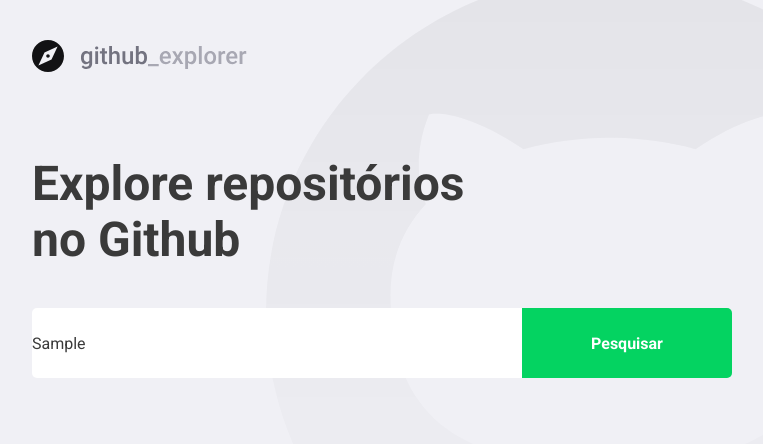
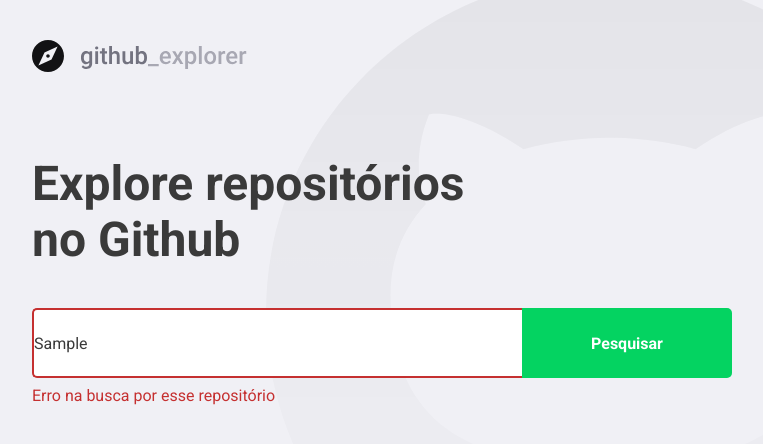
Before and after one commit to lopes-guilhermes/github-explorer, a React (Create React App) app: page / in a window 1280 px wide. Both pictures are taken after typing "Sample" into the empty fields and a click on the button "Pesquisar". Shown: the top 444 px of the page, without its empty margins (148-911 px from the left). Built offline with nearby package versions, Linux system fonts and the light colour scheme; no server answers.

Commit message:
tratamento de error

```diff
--- a/src/pages/Dashboard/index.tsx
+++ b/src/pages/Dashboard/index.tsx
@@ -3,7 +3,7 @@
 
 import api from '../../services/api';
 import logoImg from '../../assets/logo.svg';
-import { Title, Form, Repositories } from './styles';
+import { Title, Form, Repositories, Error } from './styles';
 
 interface Repository {
   full_name: string;
@@ -16,18 +16,30 @@
 
 const Dashboard: React.FC = () => {
   const [newRepo, setNewRepo] = useState('');
+  const [inputError, setInputError] = useState('');
   const [repositories, setRepositories] = useState<Repository[]>([]);
 
   async function handleAddRepository(
     event: FormEvent<HTMLFormElement>,
   ): Promise<void> {
     event.preventDefault();
-    const response = await api.get<Repository>(`repos/${newRepo}`);
 
-    const repository = response.data;
+    if (!newRepo) {
+      setInputError('Digite o autor/nome do repositório');
+      return;
+    }
 
-    setRepositories([...repositories, repository]);
-    setNewRepo('');
+    try {
+      const response = await api.get<Repository>(`repos/${newRepo}`);
+
+      const repository = response.data;
+
+      setRepositories([...repositories, repository]);
+      setNewRepo('');
+      setInputError('');
+    } catch (err) {
+      setInputError('Erro na busca por esse repositório');
+    }
   }
 
   return (
@@ -35,7 +47,7 @@
       <img src={logoImg} alt="Github Explorer" />
       <Title>Explore repositórios no Github</Title>
 
-      <Form onSubmit={handleAddRepository}>
+      <Form hasError={!!inputError} onSubmit={handleAddRepository}>
         <input
           value={newRepo}
           onChange={e => setNewRepo(e.target.value)}
@@ -43,6 +55,8 @@
         />
         <button type="submit">Pesquisar</button>
       </Form>
+
+      {inputError && <Error>{inputError}</Error>}
 
       <Repositories>
         {repositories.map(repository => (
--- a/src/pages/Dashboard/styles.ts
+++ b/src/pages/Dashboard/styles.ts
@@ -1,5 +1,9 @@
-import styled from 'styled-components';
+import styled, { css } from 'styled-components';
 import { shade } from 'polished';
+
+interface FormProps {
+  hasError: boolean;
+}
 
 export const Title = styled.h1`
   font-size: 48px;
@@ -9,7 +13,7 @@
   margin-top: 80px;
 `;
 
-export const Form = styled.form`
+export const Form = styled.form<FormProps>`
   margin-top: 40px;
   max-width: 700px;
   display: flex;
@@ -20,6 +24,14 @@
     border: 0;
     border-radius: 5px 0 0 5px;
     color: #3a3a3a;
+    border: 2px solid #fff;
+    border-right: 0;
+
+    ${props =>
+      props.hasError &&
+      css`
+        border-color: #c53030;
+      `}
 
     &::placeholder {
       color: #a8a8b3;
@@ -40,6 +52,12 @@
       background: ${shade(0.2, '#04d361')};
     }
   }
+`;
+
+export const Error = styled.span`
+  display: block;
+  color: #c53030;
+  margin-top: 8px;
 `;
 
 export const Repositories = styled.div`
```
